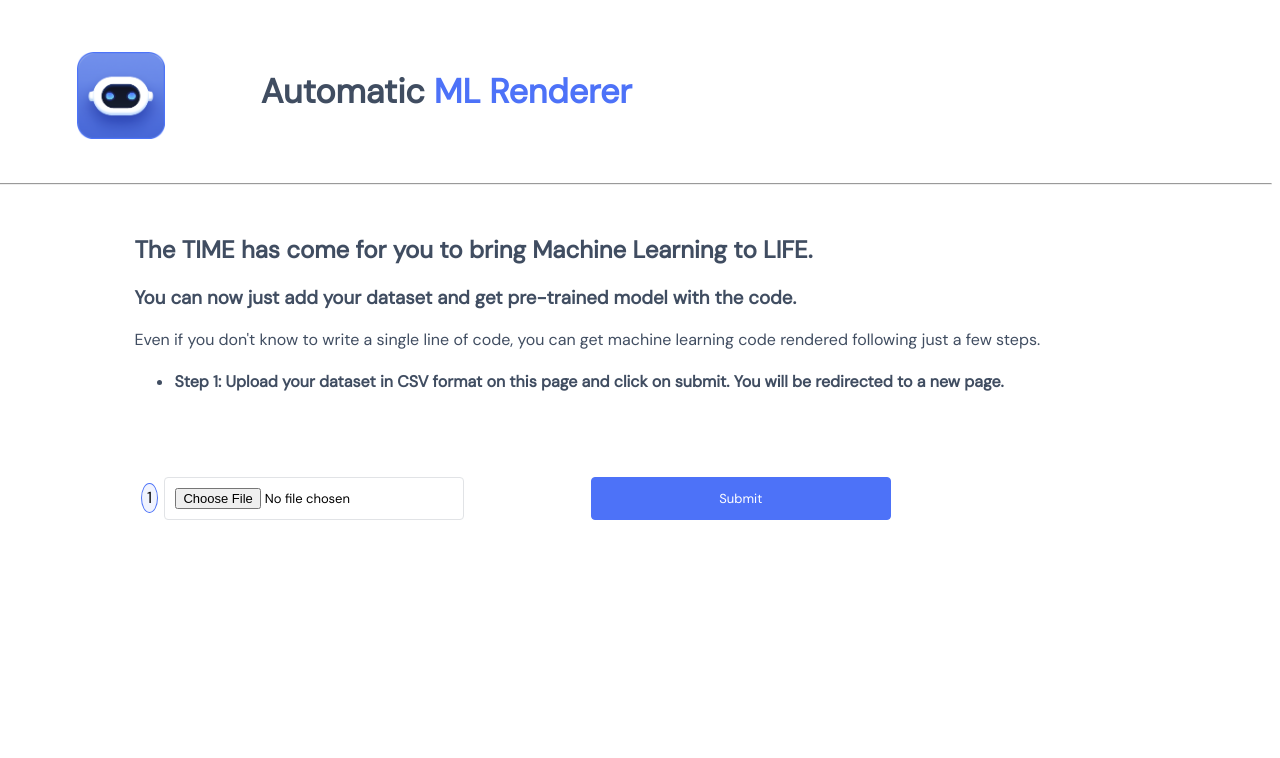
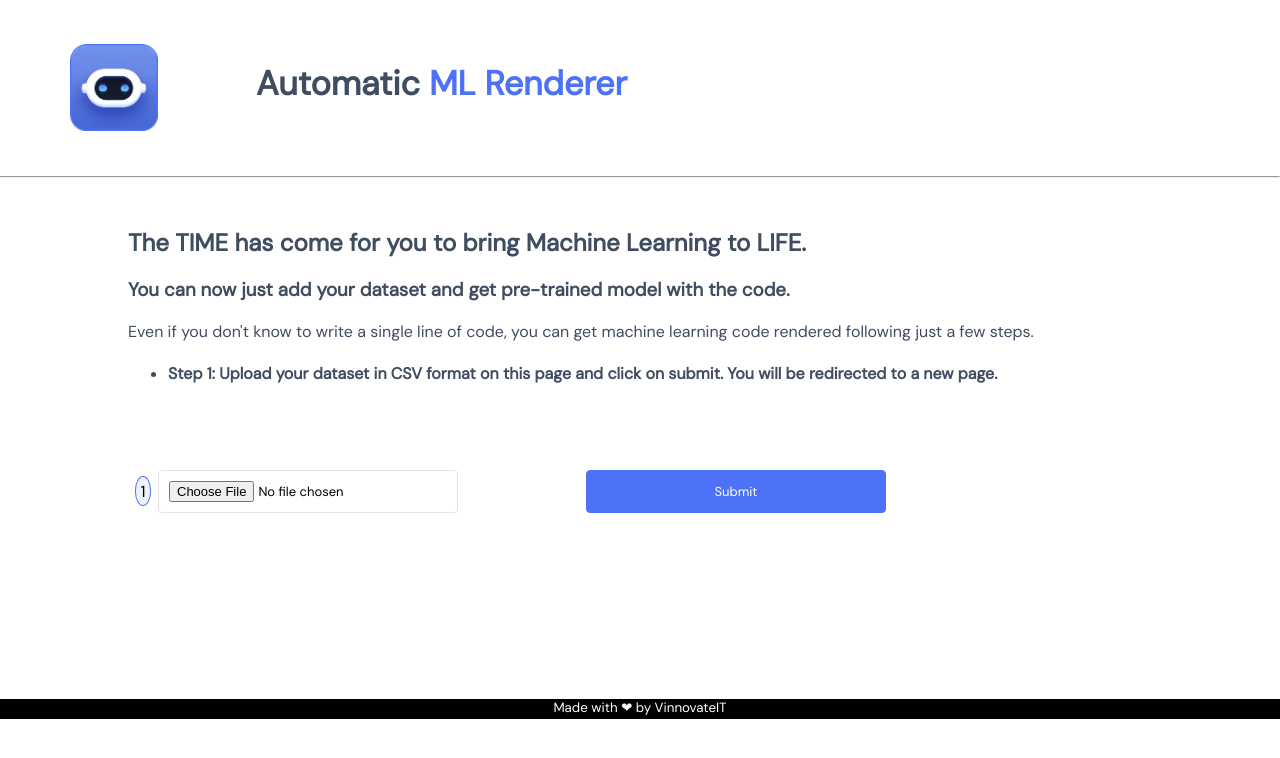
Before and after one commit to AviralJ58/ml-assistant, a Flask app: page / in a window 1280 px wide. Shown: the top 758 px of the page. Run offline with Flask 2, Linux system fonts and the light colour scheme.

Commit message:
added footer

```diff
--- a/static/css/style.css
+++ b/static/css/style.css
@@ -12,6 +12,11 @@
 * { -webkit-box-sizing:border-box; -moz-box-sizing:border-box; -ms-box-sizing:border-box; -o-box-sizing:border-box; box-sizing:border-box;	font-family:"DM Sans";}
 
 html { width: 100%; height:100%; }
+
+body{
+	margin: 0;
+	padding: 0;
+}
 
 input {
 	width:300px;
@@ -55,9 +60,6 @@ select {
 h1,h2,h3,h4,h5,h6{
 	color: #404D61;
 }
-
-
-
 
 .divider{
 	margin-left: -10%;
@@ -152,6 +154,19 @@ padding: 0;
 	color: #404D61;
 }
 
+.footer{
+	height:20px;
+    width: 100%;
+    background-color: #000000;
+    text-align: center;
+	color: #ffffff;
+	font-size: smaller;
+  }
+
+#index_footer{
+	margin-block-start: 13.8%;
+}
+
 @media screen and (max-width:510px)
 {
 	.heading{
--- a/templates/index.html
+++ b/templates/index.html
@@ -52,5 +52,9 @@
             </div>
         </div>
      </form>
+
+    <footer class="footer" id="index_footer">
+        <p>Made with &#10084; by VinnovateIT</p>
+    </footer>
 </body>
 </html>
```
Also changed, not shown: templates/model.html (+6 -1 lines).
